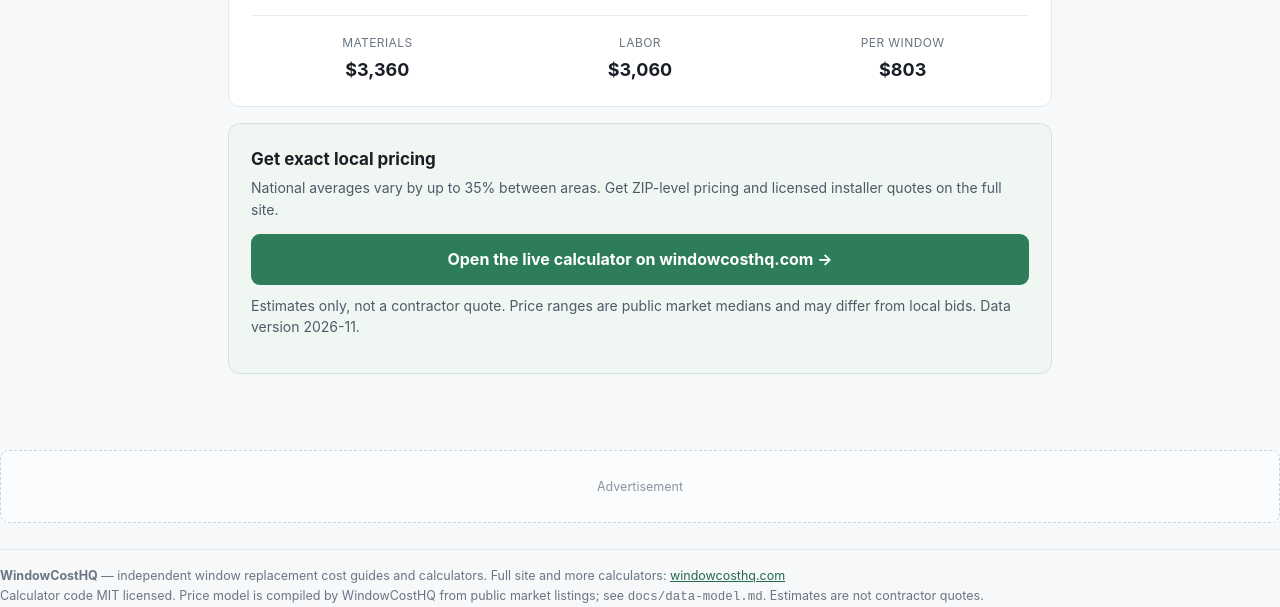
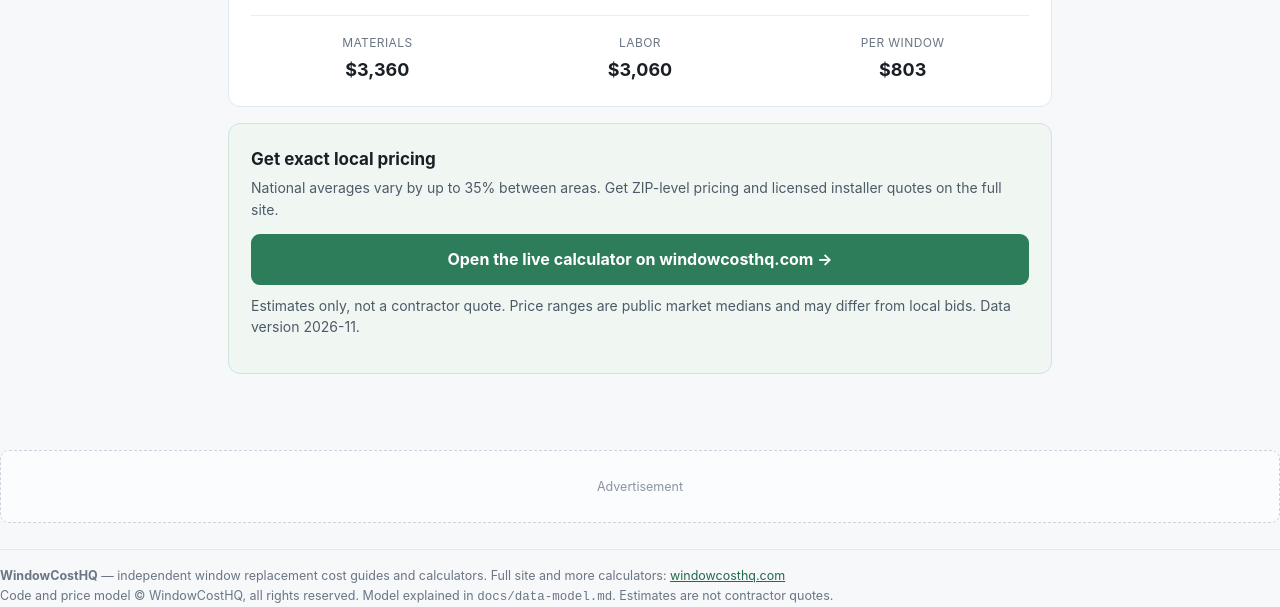
Before and after one commit to johnzhao0520/window-cost-calculator, a plain HTML site: page index.html in a window 1280 px wide. Shown: the part 664-1271 px from the top of the page. Drawn offline with Linux system fonts and the light colour scheme.

Commit message:
Proprietary license, README notes
Co-authored-by: OpenBot <335604065+openbotgit[bot]@users.noreply.github.com>

```diff
--- a/index.html
+++ b/index.html
@@ -142,7 +142,7 @@ footer a{color:#256a4c}
 
 <footer>
   <p><strong>WindowCostHQ</strong> — independent window replacement cost guides and calculators. Full site and more calculators: <a href="https://windowcosthq.com/">windowcosthq.com</a></p>
-  <p>Calculator code MIT licensed. Price model is compiled by WindowCostHQ from public market listings; see <code>docs/data-model.md</code>. Estimates are not contractor quotes.</p>
+  <p>Code and price model © WindowCostHQ, all rights reserved. Model explained in <code>docs/data-model.md</code>. Estimates are not contractor quotes.</p>
 </footer>
 
 <script>
```
Also changed, not shown: 2 other files.
